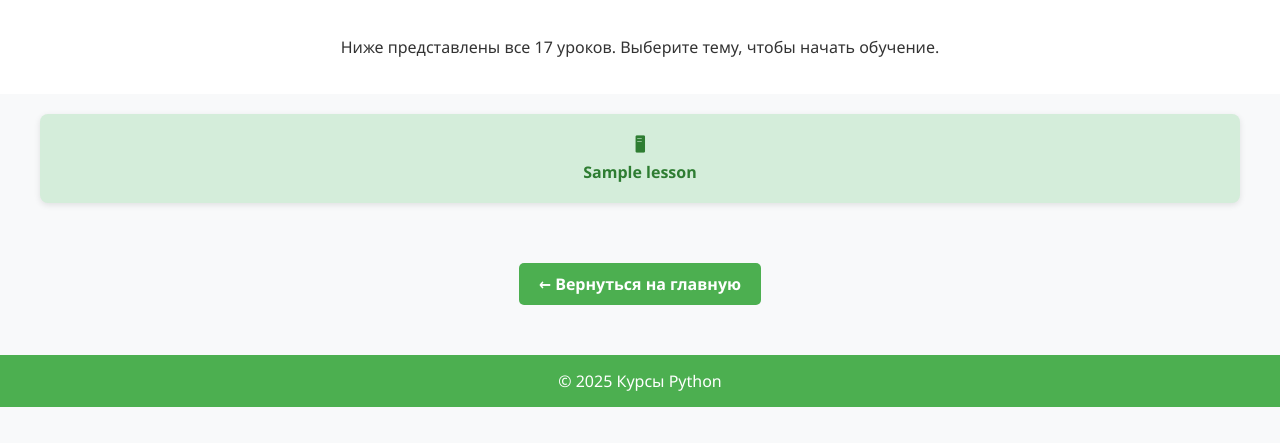
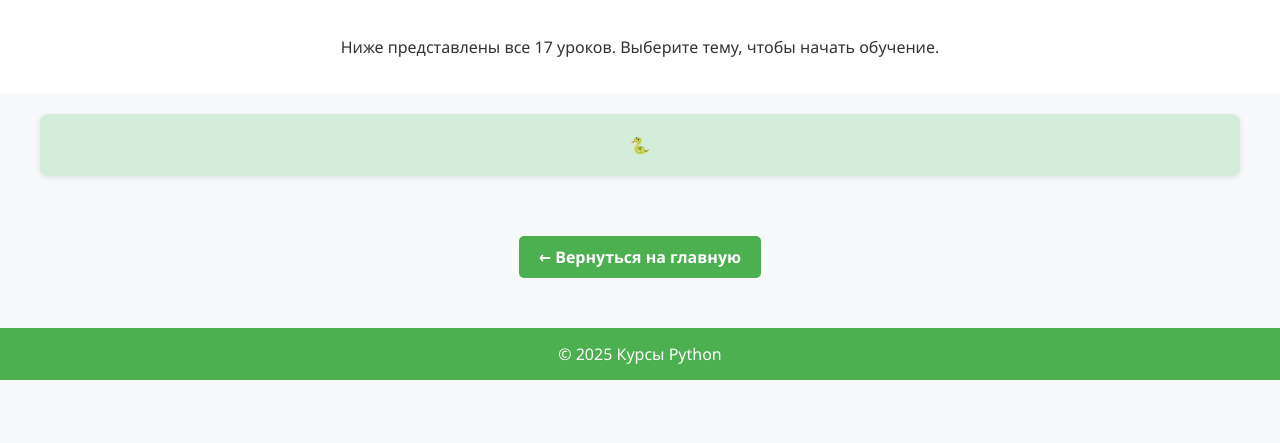
Before and after one commit to maharaha/python-course, a Flask app: template templates/structure.html in a window 1280 px wide. Shown: the part 144-587 px from the top of the page. Run offline with Flask 3, Linux system fonts and the light colour scheme; the template is opened without the code that fills it: most values are stand-ins (such as "Sample title", 1, 10 or a date in 2020).

Commit message:
Update structure.html

```diff
--- a/templates/structure.html
+++ b/templates/structure.html
@@ -19,7 +19,8 @@
     </section>
 
     <section class="lesson-grid">
-        {% for lesson_id, lesson in lessons.items() %}
+        {% for lesson_id in range(lessons|length) %}
+            {% set lesson = lessons[lesson_id] %}
             <a href="/lesson/{{ lesson_id }}" class="lesson-tile">
                 {% if lesson_id == 0 %} 🐍
                 {% elif lesson_id == 1 %} 🖥
@@ -40,7 +41,7 @@
                 {% elif lesson_id == 16 %} 🚀
                 {% else %} 📘
                 {% endif %}
-                <br>{{ lesson.split(':')[0] }}
+                <br>{{ lesson.title }}
             </a>
         {% endfor %}
     </section>
```
